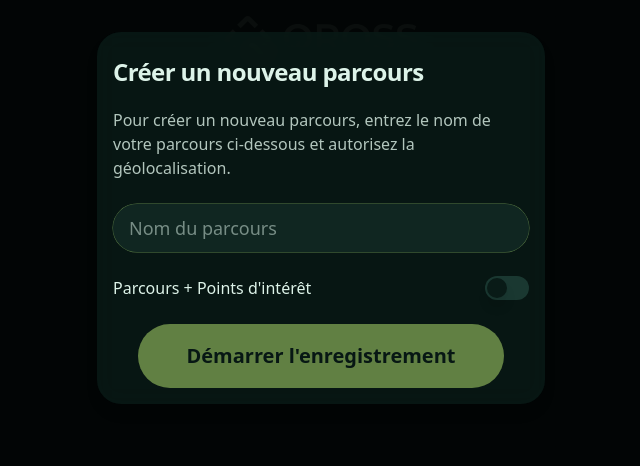
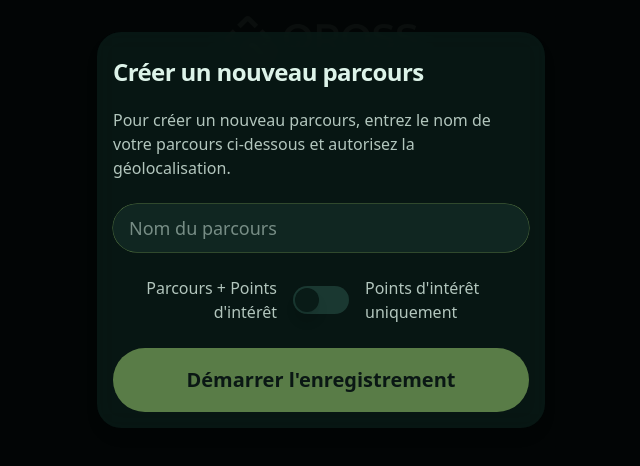
Before and after one commit to frenchpol/qross, a React (Vite) app: page / in a window 1280 px wide. Shown: the top 466 px of the page, without its empty margins (319-959 px from the left). Built offline with nearby package versions, Linux system fonts and the light colour scheme; no server answers.

Commit message:
Update toggle button UI

```diff
--- a/src/components/NewTrackDialog.tsx
+++ b/src/components/NewTrackDialog.tsx
@@ -55,21 +55,29 @@ export const NewTrackDialog = ({ onClose }: NewTrackDialogProps) => {
               className="h-12 text-base md:text-lg placeholder:text-foreground/50"
             />
           </div>
-          <div className="flex items-center justify-between space-x-4">
-            <Label htmlFor="poi-only" className="text-sm md:text-base">
-              {poiOnly ? 'Points d\'intérêt uniquement' : 'Parcours + Points d\'intérêt'}
-            </Label>
+          <div className="flex items-center justify-between space-x-4 px-1">
+            <div className="flex-1 text-right">
+              <Label htmlFor="poi-only" className="text-sm md:text-base text-foreground/80">
+                Parcours + Points d'intérêt
+              </Label>
+            </div>
             <Switch
               id="poi-only"
               checked={poiOnly}
               onCheckedChange={setPoiOnly}
+              className="data-[state=checked]:bg-[#ace47c] data-[state=unchecked]:bg-muted"
             />
+            <div className="flex-1">
+              <Label htmlFor="poi-only" className="text-sm md:text-base text-foreground/80">
+                Points d'intérêt uniquement
+              </Label>
+            </div>
           </div>
           <div className="flex justify-center">
             <Button
               onClick={handleStart}
               disabled={!trackName.trim()}
-              className="w-full md:w-auto h-14 md:h-16 px-6 md:px-12 text-base md:text-xl font-bold bg-primary text-primary-foreground hover:bg-primary/90 button-primary"
+              className="w-full h-14 md:h-16 px-6 text-base md:text-xl font-bold bg-[#ace47c] text-[#0f1a17] hover:bg-[#ace47c]/90 rounded-full button-primary"
             >
               Démarrer l'enregistrement
             </Button>
--- a/src/components/ui/switch.tsx
+++ b/src/components/ui/switch.tsx
@@ -1,6 +1,5 @@
 import * as React from "react"
 import * as SwitchPrimitives from "@radix-ui/react-switch"
-
 import { cn } from "@/lib/utils"
 
 const Switch = React.forwardRef<
@@ -9,7 +8,7 @@ const Switch = React.forwardRef<
 >(({ className, ...props }, ref) => (
   <SwitchPrimitives.Root
     className={cn(
-      "peer inline-flex h-6 w-11 shrink-0 cursor-pointer items-center rounded-full border-2 border-transparent transition-colors focus-visible:outline-none focus-visible:ring-2 focus-visible:ring-ring focus-visible:ring-offset-2 focus-visible:ring-offset-background disabled:cursor-not-allowed disabled:opacity-50 data-[state=checked]:bg-primary data-[state=unchecked]:bg-input",
+      "peer inline-flex h-7 w-14 shrink-0 cursor-pointer items-center rounded-full border-2 border-transparent transition-colors focus-visible:outline-none focus-visible:ring-2 focus-visible:ring-ring focus-visible:ring-offset-2 focus-visible:ring-offset-background disabled:cursor-not-allowed disabled:opacity-50 data-[state=checked]:bg-primary data-[state=unchecked]:bg-input",
       className
     )}
     {...props}
@@ -17,7 +16,7 @@ const Switch = React.forwardRef<
   >
     <SwitchPrimitives.Thumb
       className={cn(
-        "pointer-events-none block h-5 w-5 rounded-full bg-background shadow-lg ring-0 transition-transform data-[state=checked]:translate-x-5 data-[state=unchecked]:translate-x-0"
+        "pointer-events-none block h-6 w-6 rounded-full bg-background shadow-lg ring-0 transition-transform data-[state=checked]:translate-x-7 data-[state=unchecked]:translate-x-0"
       )}
     />
   </SwitchPrimitives.Root>
```
